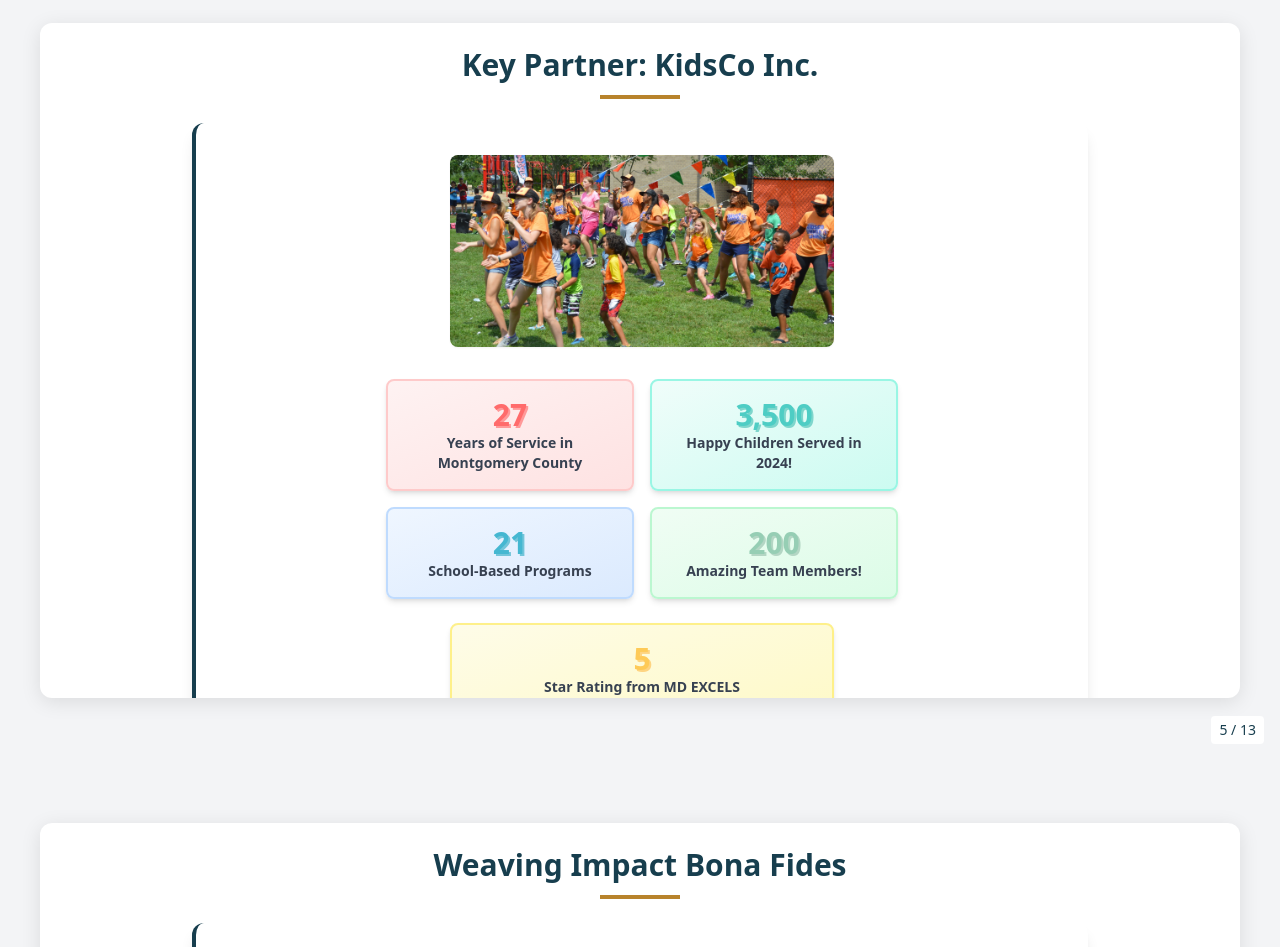
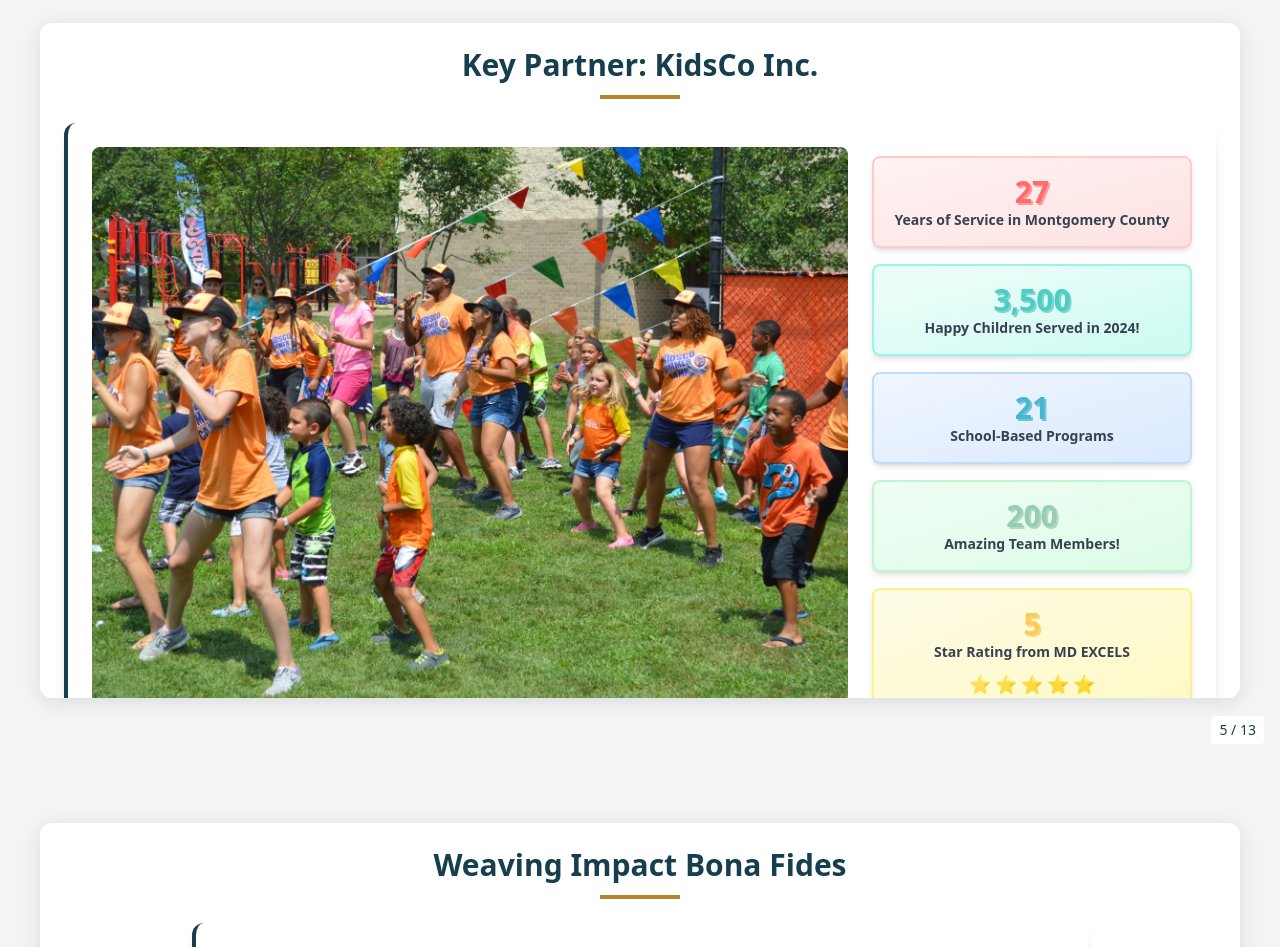
Before and after one commit to bwik2010/well-center-slides-bridge, a React (Vite) app: page /pdf-view in a window 1280 px wide. Shown: the part 3240-4187 px from the top of the page. Built offline with nearby package versions, Linux system fonts and the light colour scheme.

Commit message:
Adjust slide layout
Adjusted the layout of the KidsCo slide to fill the page with the graphic and repositioned the data boxes to the side.
-edited src/components/slides/KidsCoBonaFidesSlide.tsx

```diff
--- a/src/components/slides/KidsCoBonaFidesSlide.tsx
+++ b/src/components/slides/KidsCoBonaFidesSlide.tsx
@@ -18,18 +18,17 @@ const KidsCoBonaFidesSlide = () => {
       }}></div>
       </div>
 
-      <div className="max-w-4xl mx-auto h-full flex flex-col">
-        <div className="bg-white rounded-xl shadow-lg p-8 border-l-4 flex-1" style={{
+      <div className="max-w-full mx-auto h-full flex flex-col">
+        <div className="bg-white rounded-xl shadow-lg p-6 border-l-4 flex-1 flex gap-6" style={{
         borderLeftColor: '#173e4e'
       }}>
-          {/* KidsCo Logo Area */}
-          <div className="text-center">
-            <div className="w-96 h-48 mx-auto rounded-lg shadow-sm mb-8">
+          {/* Large Image Area */}
+          <div className="flex-1">
             <img src="/lovable-uploads/8eb953b6-e37d-480c-8db5-5f9c5535b69e.png" alt="KidsCo Summer Camp Activities" className="w-full h-full object-cover rounded-lg" />
           </div>
 
-            {/* KidsCo Impact Stats */}
-            <div className="grid grid-cols-2 gap-4 max-w-lg mx-auto">
+          {/* Stats Sidebar */}
+          <div className="w-80 flex flex-col justify-center space-y-4">
             {/* Years of Service */}
             <div className={`bg-gradient-to-br from-red-50 to-red-100 p-4 rounded-lg shadow-md border-2 border-red-200 text-center transition-all duration-500 ${animateStats ? 'scale-100 opacity-100' : 'scale-95 opacity-0'}`}>
               <span className="text-3xl font-black block" style={{
@@ -65,10 +64,9 @@ const KidsCoBonaFidesSlide = () => {
             }}>200</span>
               <div className="text-sm font-bold text-gray-700">Amazing Team Members!</div>
             </div>
-            </div>
 
             {/* Star Rating */}
-            <div className={`mt-6 bg-gradient-to-br from-yellow-50 to-yellow-100 p-4 rounded-lg shadow-md border-2 border-yellow-200 text-center transition-all duration-500 delay-400 max-w-sm mx-auto ${animateStats ? 'scale-100 opacity-100' : 'scale-95 opacity-0'}`}>
+            <div className={`bg-gradient-to-br from-yellow-50 to-yellow-100 p-4 rounded-lg shadow-md border-2 border-yellow-200 text-center transition-all duration-500 delay-400 ${animateStats ? 'scale-100 opacity-100' : 'scale-95 opacity-0'}`}>
               <span className="text-3xl font-black block" style={{
               color: '#feca57',
               textShadow: '2px 2px 0px #fed481'
```
Lines whose indentation alone changed are shown as unchanged.
